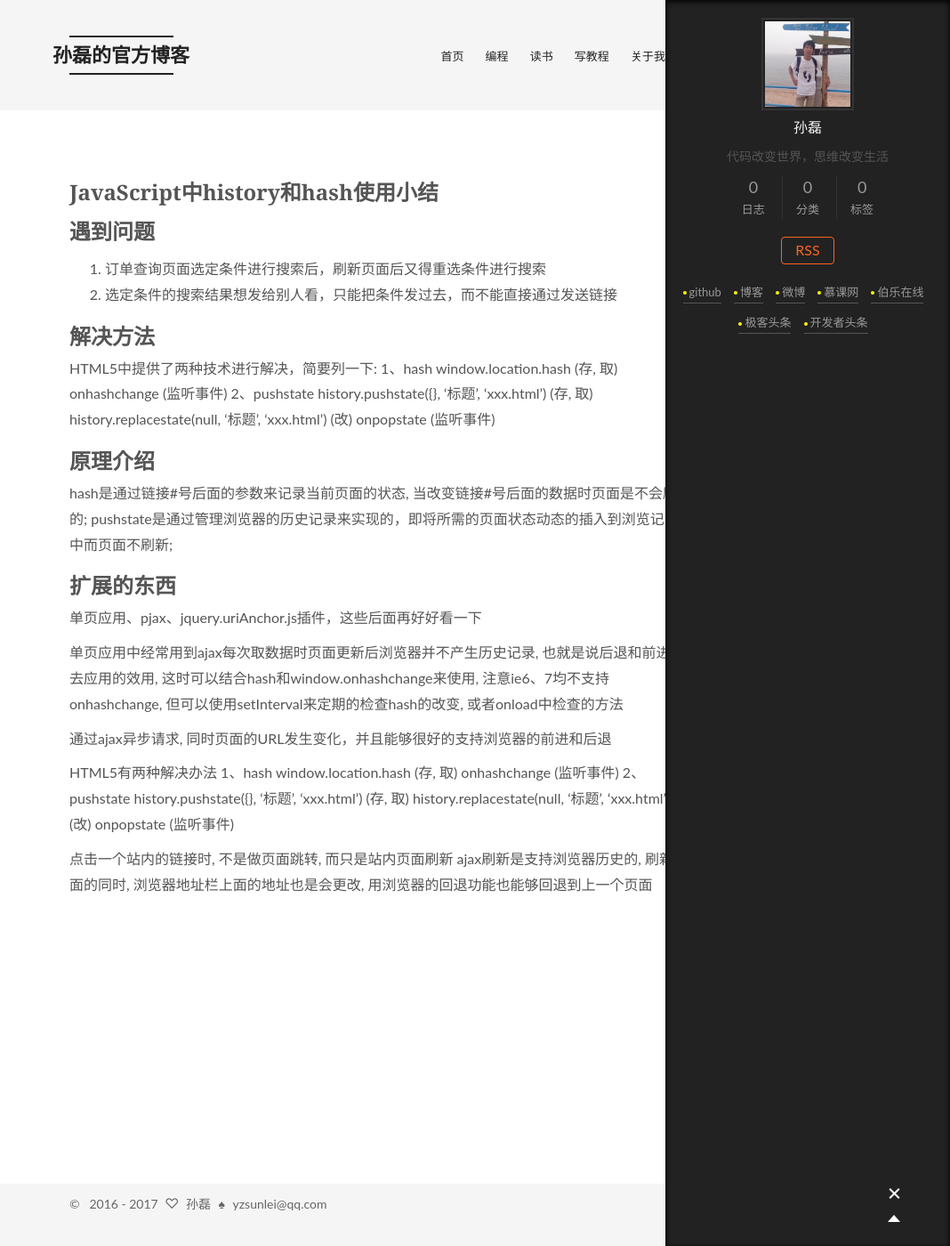
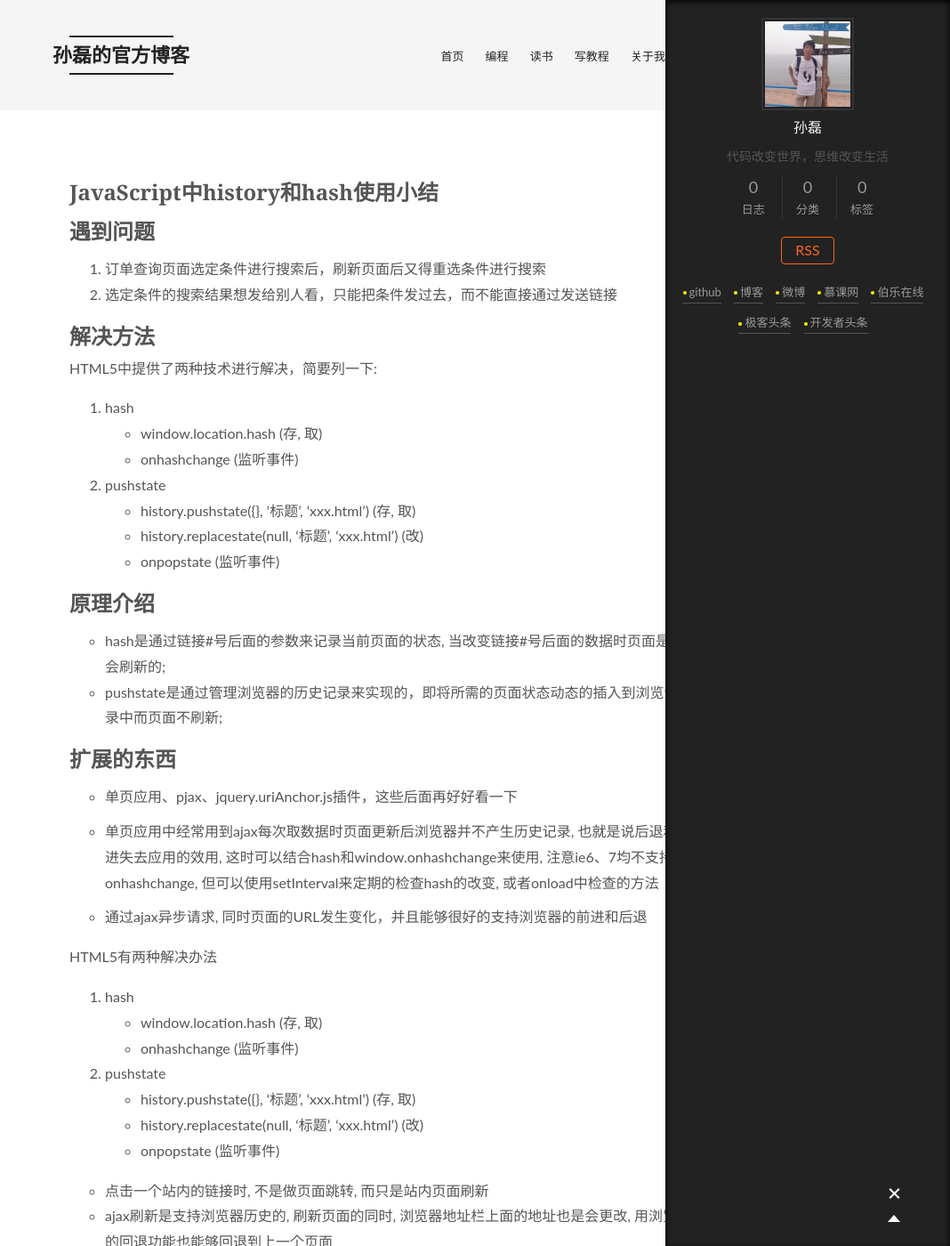
Before and after one commit to yzsunlei/yzsunlei.github.io, a Jekyll site: the page built from _posts/program/2016-08-03-history-onhashchange.md, in a window 1280 px wide and 1400 px high. Shown: the whole window at 89% size, without its empty margins (212-1280 px from the left). Built offline with Jekyll 4.4.1, drawn with Linux system fonts in a browser that asks for light colours.

Commit message:
update the category

```diff
--- a/_posts/program/2016-08-03-history-onhashchange.md
+++ b/_posts/program/2016-08-03-history-onhashchange.md
@@ -12,34 +12,34 @@ readtime: 5
 
 # 解决方法
 HTML5中提供了两种技术进行解决，简要列一下:
-1、hash
-   window.location.hash (存, 取)
-   onhashchange (监听事件)
-2、pushstate
-   history.pushstate({}, '标题', 'xxx.html') (存, 取)
-   history.replacestate(null, '标题', 'xxx.html') (改)
-   onpopstate (监听事件)
+1. hash
+   * window.location.hash (存, 取)
+   * onhashchange (监听事件)
+2. pushstate
+   * history.pushstate({}, '标题', 'xxx.html') (存, 取)
+   * history.replacestate(null, '标题', 'xxx.html') (改)
+   * onpopstate (监听事件)
 
 # 原理介绍
-hash是通过链接#号后面的参数来记录当前页面的状态, 当改变链接#号后面的数据时页面是不会刷新的;
-pushstate是通过管理浏览器的历史记录来实现的，即将所需的页面状态动态的插入到浏览记录中而页面不刷新;
+* hash是通过链接#号后面的参数来记录当前页面的状态, 当改变链接#号后面的数据时页面是不会刷新的;
+* pushstate是通过管理浏览器的历史记录来实现的，即将所需的页面状态动态的插入到浏览记录中而页面不刷新;
 
 # 扩展的东西
-单页应用、pjax、jquery.uriAnchor.js插件，这些后面再好好看一下
+* 单页应用、pjax、jquery.uriAnchor.js插件，这些后面再好好看一下
 
-单页应用中经常用到ajax每次取数据时页面更新后浏览器并不产生历史记录, 也就是说后退和前进失去应用的效用, 这时可以结合hash和window.onhashchange来使用,
+* 单页应用中经常用到ajax每次取数据时页面更新后浏览器并不产生历史记录, 也就是说后退和前进失去应用的效用, 这时可以结合hash和window.onhashchange来使用,
 注意ie6、7均不支持onhashchange, 但可以使用setInterval来定期的检查hash的改变, 或者onload中检查的方法
 
-通过ajax异步请求, 同时页面的URL发生变化，并且能够很好的支持浏览器的前进和后退
+* 通过ajax异步请求, 同时页面的URL发生变化，并且能够很好的支持浏览器的前进和后退
 
 HTML5有两种解决办法
-1、hash
-   window.location.hash (存, 取)
-   onhashchange (监听事件)
-2、pushstate
-   history.pushstate({}, '标题', 'xxx.html') (存, 取)
-   history.replacestate(null, '标题', 'xxx.html') (改)
-   onpopstate (监听事件)
+1. hash
+   * window.location.hash (存, 取)
+   * onhashchange (监听事件)
+2. pushstate
+   * history.pushstate({}, '标题', 'xxx.html') (存, 取)
+   * history.replacestate(null, '标题', 'xxx.html') (改)
+   * onpopstate (监听事件)
 
-点击一个站内的链接时, 不是做页面跳转, 而只是站内页面刷新
-ajax刷新是支持浏览器历史的, 刷新页面的同时, 浏览器地址栏上面的地址也是会更改, 用浏览器的回退功能也能够回退到上一个页面
+* 点击一个站内的链接时, 不是做页面跳转, 而只是站内页面刷新
+* ajax刷新是支持浏览器历史的, 刷新页面的同时, 浏览器地址栏上面的地址也是会更改, 用浏览器的回退功能也能够回退到上一个页面
```
